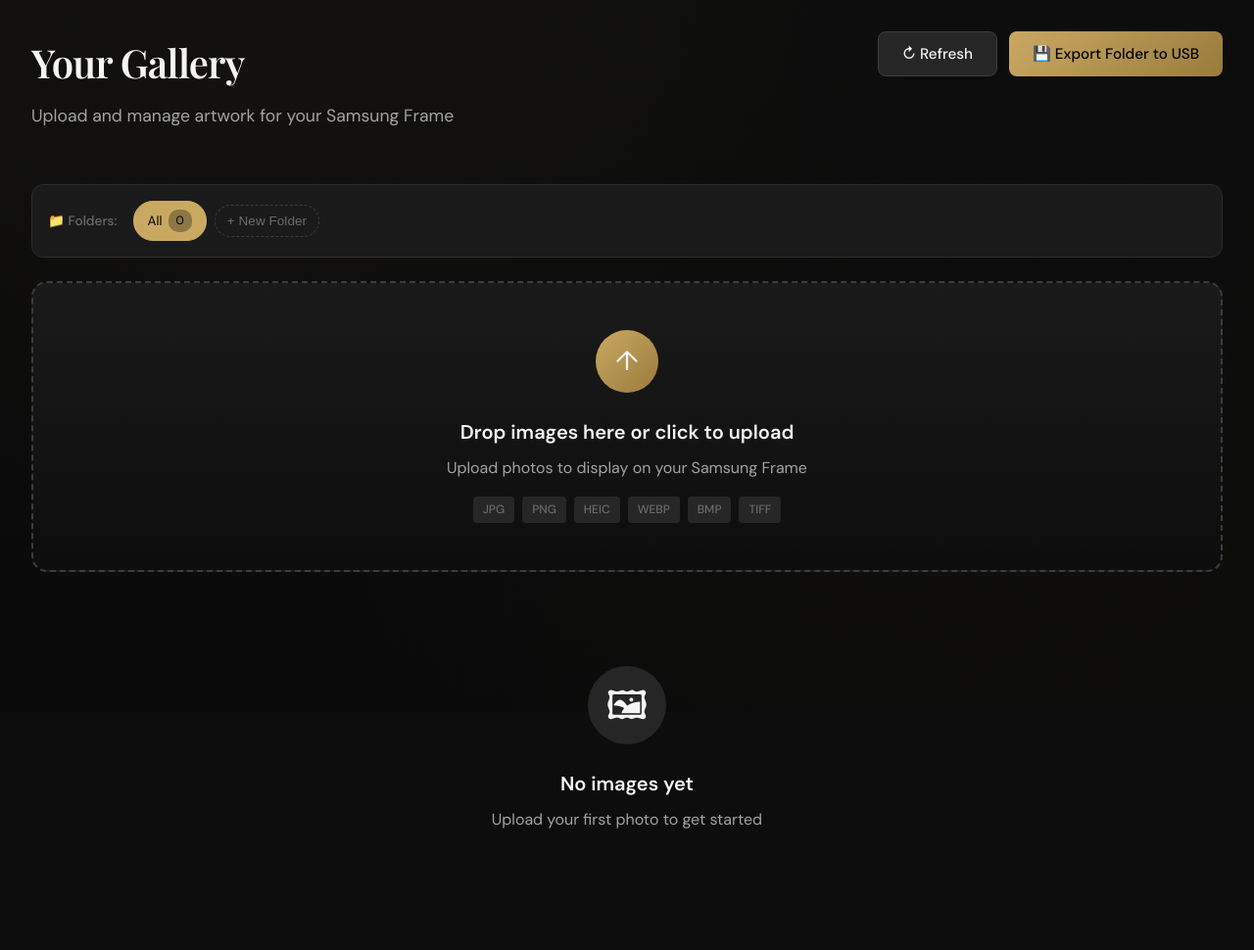
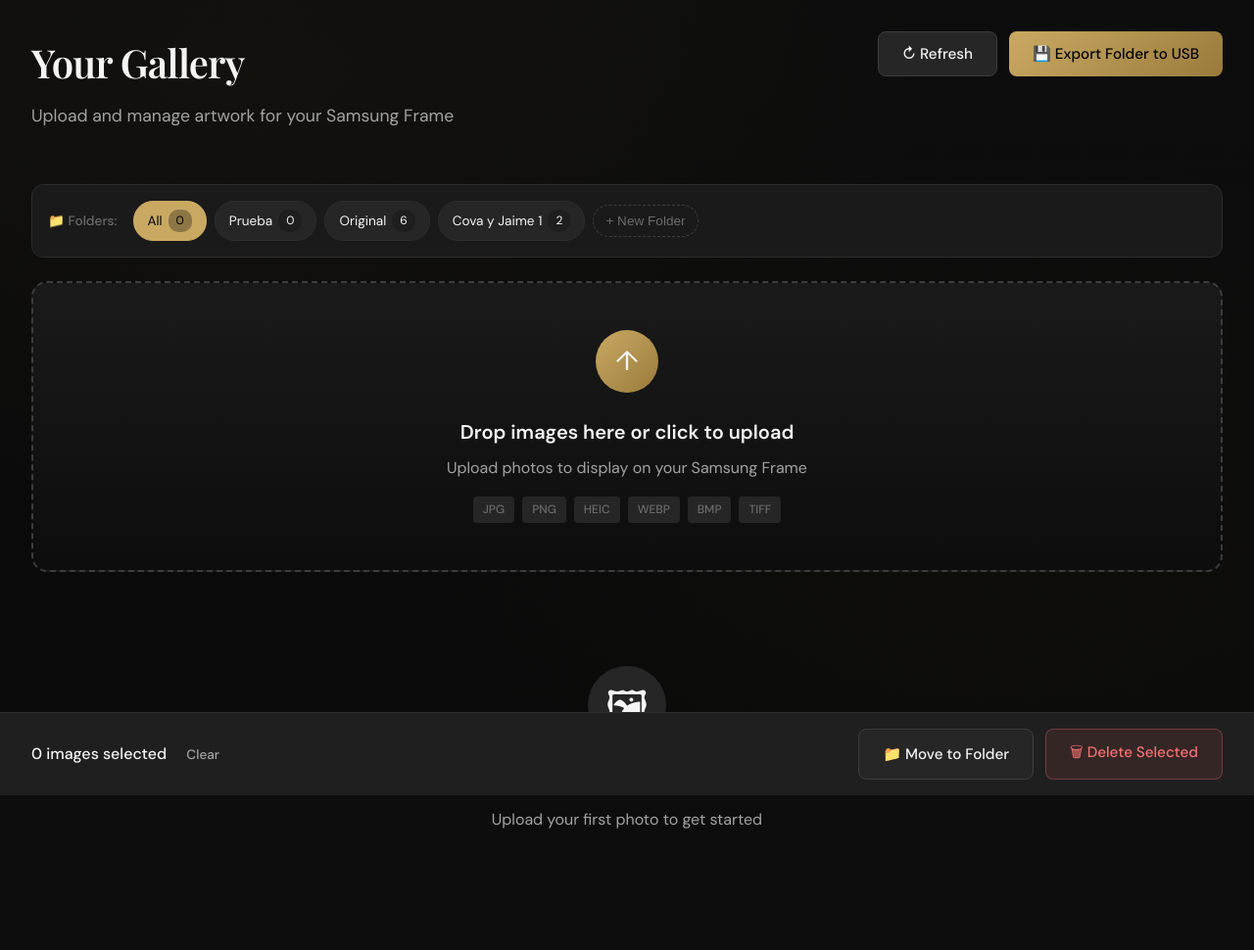
Before and after one commit to jaimerr/samsung-frame-art-manager, a Flask app: page / in a window 1280 px wide. Shown: the part 73-1043 px from the top of the page at 98% size. Run offline with Flask 3, Linux system fonts and the light colour scheme; some libraries are stand-ins or nearby versions.

Commit message:
Fix folder system and add multi-select
- Fixed 'Unsorted' folder to properly show unassigned images
- Added multi-select: click images to select, batch move/delete
- Batch action bar appears when images selected
- Removed TV send buttons (not supported on 2024 models)
- Delete images now works properly
- Better UI for selecting and organizing photos

```diff
--- a/app.py
+++ b/app.py
@@ -791,6 +791,13 @@
     collections_data = load_collections()
     assignments = collections_data.get('image_assignments', {})
 
+    if collection_id == 'unassigned':
+        # Get all images not assigned to any collection
+        all_images = get_all_images()
+        assigned_files = set(assignments.keys())
+        images = [img for img in all_images if img['filename'] not in assigned_files]
+        return jsonify({"images": images, "collection_id": collection_id})
+
     # Get filenames in this collection
     collection_files = [f for f, c in assignments.items() if c == collection_id]
 
@@ -839,6 +846,86 @@
         save_collections(collections_data)
 
     return jsonify({"success": True})
+
+
+@app.route('/api/images/batch/collection', methods=['POST'])
+def batch_assign_to_collection():
+    """Assign multiple images to a collection"""
+    data = request.get_json()
+    filenames = data.get('filenames', [])
+    collection_id = data.get('collection_id')
+
+    if not filenames:
+        return jsonify({"error": "No files specified"}), 400
+
+    if not collection_id:
+        return jsonify({"error": "collection_id required"}), 400
+
+    collections_data = load_collections()
+
+    if collection_id != 'unassigned' and collection_id not in collections_data['collections']:
+        return jsonify({"error": "Collection not found"}), 404
+
+    moved = 0
+    for filename in filenames:
+        filepath = os.path.join(UPLOAD_FOLDER, filename)
+        if os.path.exists(filepath):
+            if collection_id == 'unassigned':
+                # Remove from collection
+                if filename in collections_data['image_assignments']:
+                    del collections_data['image_assignments'][filename]
+            else:
+                collections_data['image_assignments'][filename] = collection_id
+            moved += 1
+
+    save_collections(collections_data)
+
+    return jsonify({"success": True, "moved": moved})
+
+
+@app.route('/api/images/batch/delete', methods=['POST'])
+def batch_delete_images():
+    """Delete multiple images"""
+    data = request.get_json()
+    filenames = data.get('filenames', [])
+
+    if not filenames:
+        return jsonify({"error": "No files specified"}), 400
+
+    deleted = 0
+    collections_data = load_collections()
+
+    for filename in filenames:
+        filepath = os.path.join(UPLOAD_FOLDER, filename)
+
+        try:
+            # Delete original
+            if os.path.exists(filepath):
+                os.remove(filepath)
+
+            # Delete processed version if exists
+            processed_path = os.path.join(PROCESSED_FOLDER,
+                                          f"{Path(filename).stem}_processed.jpg")
+            if os.path.exists(processed_path):
+                os.remove(processed_path)
+
+            # Delete thumbnail if exists
+            thumb_path = os.path.join(THUMBNAILS_FOLDER,
+                                      f"{Path(filename).stem}_thumb.jpg")
+            if os.path.exists(thumb_path):
+                os.remove(thumb_path)
+
+            # Remove from collections
+            if filename in collections_data['image_assignments']:
+                del collections_data['image_assignments'][filename]
+
+            deleted += 1
+        except Exception as e:
+            logger.error(f"Failed to delete {filename}: {e}")
+
+    save_collections(collections_data)
+
+    return jsonify({"success": True, "deleted": deleted})
 
 
 @app.route('/api/tv/art-list')
--- a/templates/index.html
+++ b/templates/index.html
@@ -115,6 +115,90 @@
     .collection-badge:hover {
         background: var(--accent-gold);
         color: #000;
+    }
+
+    /* Multi-select mode */
+    .image-card.selectable {
+        cursor: pointer;
+    }
+
+    .image-card.selected {
+        outline: 3px solid var(--accent-gold);
+        outline-offset: -3px;
+    }
+
+    .image-card.selected::after {
+        content: '✓';
+        position: absolute;
+        top: 10px;
+        right: 10px;
+        width: 28px;
+        height: 28px;
+        background: var(--accent-gold);
+        color: #000;
+        border-radius: 50%;
+        display: flex;
+        align-items: center;
+        justify-content: center;
+        font-weight: bold;
+        font-size: 14px;
+        z-index: 10;
+    }
+
+    .select-checkbox {
+        position: absolute;
+        top: 10px;
+        right: 10px;
+        width: 24px;
+        height: 24px;
+        background: rgba(0,0,0,0.5);
+        border: 2px solid #fff;
+        border-radius: 50%;
+        cursor: pointer;
+        z-index: 5;
+        display: none;
+    }
+
+    .image-card:hover .select-checkbox,
+    .select-mode .select-checkbox {
+        display: flex;
+        align-items: center;
+        justify-content: center;
+    }
+
+    .image-card.selected .select-checkbox {
+        background: var(--accent-gold);
+        border-color: var(--accent-gold);
+    }
+
+    /* Batch action bar */
+    .batch-action-bar {
+        position: fixed;
+        bottom: 0;
+        left: 0;
+        right: 0;
+        background: var(--bg-card);
+        border-top: 1px solid var(--border-subtle);
+        padding: 1rem 2rem;
+        display: flex;
+        align-items: center;
+        justify-content: space-between;
+        z-index: 100;
+        transform: translateY(100%);
+        transition: transform var(--transition-normal);
+    }
+
+    .batch-action-bar.visible {
+        transform: translateY(0);
+    }
+
+    .batch-info {
+        font-weight: 500;
+    }
+
+    .batch-actions {
+        display: flex;
+        gap: 0.75rem;
     }
 
     /* Upload Zone */
@@ -805,20 +891,21 @@
 <div class="gallery-grid" id="gallery-grid">
     {% if images %}
         {% for image in images %}
-        <div class="image-card" data-filename="{{ image.filename }}">
+        <div class="image-card" data-filename="{{ image.filename }}" onclick="toggleImageSelection(event, '{{ image.filename }}')">
             <div class="image-preview">
+                <div class="select-checkbox" onclick="event.stopPropagation(); toggleImageSelection(event, '{{ image.filename }}')"></div>
                 <img src="/thumbnails/{{ image.filename.rsplit('.', 1)[0] }}_thumb.jpg"
                      alt="Uploaded image"
                      onerror="this.src='/uploads/{{ image.filename }}'">
                 <div class="image-overlay">
                     <div class="image-actions">
-                        <button class="image-action-btn btn-crop" onclick="showCropModal('{{ image.filename }}')" title="Crop for Frame">
+                        <button class="image-action-btn btn-crop" onclick="event.stopPropagation(); showCropModal('{{ image.filename }}')" title="Crop for Frame">
                             ✂ Crop
                         </button>
-                        <button class="image-action-btn btn-view" onclick="showAssignCollectionModal('{{ image.filename }}')" title="Move to folder">
+                        <button class="image-action-btn btn-view" onclick="event.stopPropagation(); showAssignCollectionModal('{{ image.filename }}')" title="Move to folder">
                             📁
                         </button>
-                        <button class="image-action-btn btn-delete-img" onclick="deleteImage('{{ image.filename }}')" title="Delete">
+                        <button class="image-action-btn btn-delete-img" onclick="event.stopPropagation(); deleteImage('{{ image.filename }}')" title="Delete">
                             🗑
                         </button>
                     </div>
@@ -1020,6 +1062,21 @@
         </div>
     </div>
 </div>
+<!-- Batch Action Bar -->
+<div class="batch-action-bar" id="batch-action-bar">
+    <div class="batch-info">
+        <span id="selected-count">0</span> images selected
+        <button class="btn btn-ghost btn-sm" onclick="clearSelection()">Clear</button>
+    </div>
+    <div class="batch-actions">
+        <button class="btn btn-secondary" onclick="showBatchMoveModal()">
+            📁 Move to Folder
+        </button>
+        <button class="btn btn-danger" onclick="batchDelete()">
+            🗑 Delete Selected
+        </button>
+    </div>
+</div>
 {% endblock %}
 
 {% block scripts %}
@@ -1031,31 +1088,8 @@
     let cropData = null;
     let currentCollection = 'all';
     let collections = [];
-
-    // Load mattes
-    async function loadMattes() {
-        try {
-            mattes = await api('/api/tv/mattes');
-            renderMatteOptions();
-        } catch (e) {
-            console.error('Failed to load mattes:', e);
-        }
-    }
-
-    function renderMatteOptions() {
-        const grid = document.getElementById('matte-grid');
-        grid.innerHTML = mattes.map(m => `
-            <div class="matte-option ${m.id === selectedMatte ? 'selected' : ''}"
-                 onclick="selectMatte('${m.id}')">
-                <div class="matte-name">${m.name}</div>
-            </div>
-        `).join('');
-    }
-
-    function selectMatte(id) {
-        selectedMatte = id;
-        renderMatteOptions();
-    }
+    let selectedImages = new Set();
+
 
     // Upload handling
     const uploadZone = document.getElementById('upload-zone');
@@ -1143,20 +1177,22 @@
         const thumbName = result.filename.replace(/\.[^/.]+$/, '') + '_thumb.jpg';
         const meta = result.metadata;
 
+        card.onclick = (e) => toggleImageSelection(e, result.filename);
         card.innerHTML = `
             <div class="image-preview">
+                <div class="select-checkbox" onclick="event.stopPropagation(); toggleImageSelection(event, '${result.filename}')"></div>
                 <img src="/thumbnails/${thumbName}"
                      alt="Uploaded image"
                      onerror="this.src='/uploads/${result.filename}'">
                 <div class="image-overlay">
                     <div class="image-actions">
-                        <button class="image-action-btn btn-crop" onclick="showCropModal('${result.filename}')" title="Crop for Frame">
+                        <button class="image-action-btn btn-crop" onclick="event.stopPropagation(); showCropModal('${result.filename}')" title="Crop for Frame">
                             ✂ Crop
                         </button>
-                        <button class="image-action-btn btn-view" onclick="showAssignCollectionModal('${result.filename}')" title="Move to folder">
+                        <button class="image-action-btn btn-view" onclick="event.stopPropagation(); showAssignCollectionModal('${result.filename}')" title="Move to folder">
                             📁
                         </button>
-                        <button class="image-action-btn btn-delete-img" onclick="deleteImage('${result.filename}')" title="Delete">
+                        <button class="image-action-btn btn-delete-img" onclick="event.stopPropagation(); deleteImage('${result.filename}')" title="Delete">
                             🗑
                         </button>
                     </div>
@@ -1223,65 +1259,6 @@
         showModal('detail-modal');
     }
 
-    function showSendModal(filename) {
-        currentFilename = filename;
-        selectedMatte = 'none';
-        renderMatteOptions();
-
-        // Use processed version if available
-        const baseName = filename.replace(/\.[^/.]+$/, '');
-        document.getElementById('send-preview').src = `/processed/${baseName}_processed.jpg`;
-        document.getElementById('send-preview').onerror = function() {
-            this.src = `/uploads/${filename}`;
-        };
-
-        showModal('send-modal');
-    }
-
-    function sendCurrentImage() {
-        closeModal('detail-modal');
-        showSendModal(currentFilename);
-    }
-
-    async function sendToTV() {
-        if (!currentFilename) return;
-
-        const btn = document.getElementById('send-btn');
-        const loading = document.getElementById('send-loading');
-        const text = document.getElementById('send-btn-text');
-
-        btn.disabled = true;
-        loading.style.display = 'inline-block';
-        text.textContent = 'Sending...';
-
-        try {
-            const result = await api('/api/tv/upload', {
-                method: 'POST',
-                body: JSON.stringify({
-                    filename: currentFilename,
-                    matte: selectedMatte
-                })
-            });
-
-            if (result.success) {
-                showToast('Image sent to Samsung Frame!', 'success');
-                closeModal('send-modal');
-            } else {
-                throw new Error(result.error);
-            }
-        } catch (e) {
-            // Check if it's a 2022+ TV API issue
-            if (e.message.includes('USB') || e.message.includes('not supported')) {
-                showToast('Direct upload not supported on 2022+ TVs. Use "Export to USB" instead.', 'error');
-            } else {
-                showToast(`Failed to send: ${e.message}`, 'error');
-            }
-        } finally {
-            btn.disabled = false;
-            loading.style.display = 'none';
-            text.textContent = 'Send to TV';
-        }
-    }
 
     // Collection management functions
     async function loadCollections() {
@@ -1337,6 +1314,9 @@
         document.querySelectorAll('.collection-chip').forEach(chip => {
             chip.classList.toggle('active', chip.dataset.collection === collectionId);
         });
+
+        // Clear selection when changing collections
+        clearSelection();
 
         // Filter gallery
         if (collectionId === 'all') {
@@ -1353,11 +1333,8 @@
                     card.style.display = inCollection ? '' : 'none';
                 });
             } catch (e) {
-                // For 'unassigned', show images not in any collection
-                if (collectionId === 'unassigned') {
-                    const allCollResult = await api('/api/collections');
-                    // Would need backend support - for now show all
-                }
+                console.error('Error filtering:', e);
+                showToast('Error loading folder', 'error');
             }
         }
     }
@@ -1526,20 +1503,21 @@
             }
 
             grid.innerHTML = images.map(img => `
-                <div class="image-card" data-filename="${img.filename}">
+                <div class="image-card" data-filename="${img.filename}" onclick="toggleImageSelection(event, '${img.filename}')">
                     <div class="image-preview">
+                        <div class="select-checkbox" onclick="event.stopPropagation(); toggleImageSelection(event, '${img.filename}')"></div>
                         <img src="/thumbnails/${img.filename.replace(/\.[^/.]+$/, '')}_thumb.jpg"
                              alt="Uploaded image"
                              onerror="this.src='/uploads/${img.filename}'">
                         <div class="image-overlay">
                             <div class="image-actions">
-                                <button class="image-action-btn btn-crop" onclick="showCropModal('${img.filename}')" title="Crop for Frame">
+                                <button class="image-action-btn btn-crop" onclick="event.stopPropagation(); showCropModal('${img.filename}')" title="Crop for Frame">
                                     ✂ Crop
                                 </button>
-                                <button class="image-action-btn btn-view" onclick="showAssignCollectionModal('${img.filename}')" title="Move to folder">
+                                <button class="image-action-btn btn-view" onclick="event.stopPropagation(); showAssignCollectionModal('${img.filename}')" title="Move to folder">
                                     📁
                                 </button>
-                                <button class="image-action-btn btn-delete-img" onclick="deleteImage('${img.filename}')" title="Delete">
+                                <button class="image-action-btn btn-delete-img" onclick="event.stopPropagation(); deleteImage('${img.filename}')" title="Delete">
                                     🗑
                                 </button>
                             </div>
@@ -1556,83 +1534,15 @@
                 </div>
             `).join('');
 
+            // Reload collections to update counts
+            loadCollections();
+
             showToast('Gallery refreshed', 'success');
         } catch (e) {
             showToast('Failed to refresh gallery', 'error');
         }
     }
 
-    async function showTVArt() {
-        showModal('tv-art-modal');
-        const grid = document.getElementById('tv-art-grid');
-        grid.innerHTML = '<div class="loading" style="margin: 2rem auto;"></div>';
-
-        try {
-            const result = await api('/api/tv/art-list');
-
-            if (!result.art || result.art.length === 0) {
-                grid.innerHTML = `
-                    <div class="empty-state" style="grid-column: 1/-1;">
-                        <div class="empty-state-icon">📺</div>
-                        <h3 class="empty-state-title">No art on TV</h3>
-                        <p class="empty-state-text">Upload images to see them here</p>
-                    </div>
-                `;
-                return;
-            }
-
-            grid.innerHTML = result.art.map(art => `
-                <div class="tv-art-card" data-content-id="${art.content_id}">
-                    <div class="tv-art-actions">
-                        <button class="btn btn-sm btn-primary" onclick="selectTVArt('${art.content_id}')">
-                            Display
-                        </button>
-                        <button class="btn btn-sm btn-danger" onclick="deleteTVArt('${art.content_id}')">
-                            🗑
-                        </button>
-                    </div>
-                </div>
-            `).join('');
-        } catch (e) {
-            grid.innerHTML = `
-                <div class="empty-state" style="grid-column: 1/-1;">
-                    <div class="empty-state-icon">⚠️</div>
-                    <h3 class="empty-state-title">Could not load TV art</h3>
-                    <p class="empty-state-text">${e.message}</p>
-                </div>
-            `;
-        }
-    }
-
-    async function selectTVArt(contentId) {
-        try {
-            await api('/api/tv/select', {
-                method: 'POST',
-                body: JSON.stringify({ content_id: contentId })
-            });
-            showToast('Art selected on TV!', 'success');
-        } catch (e) {
-            showToast(`Failed to select art: ${e.message}`, 'error');
-        }
-    }
-
-    async function deleteTVArt(contentId) {
-        if (!confirm('Delete this art from your TV?')) return;
-
-        try {
-            await api('/api/tv/delete', {
-                method: 'DELETE',
-                body: JSON.stringify({ content_id: contentId })
-            });
-
-            const card = document.querySelector(`[data-content-id="${contentId}"]`);
-            if (card) card.remove();
-
-            showToast('Art deleted from TV', 'success');
-        } catch (e) {
-            showToast(`Failed to delete: ${e.message}`, 'error');
-        }
-    }
 
     function formatBytes(bytes) {
         if (bytes === 0) return '0 Bytes';
@@ -2058,8 +1968,142 @@
     // Initialize drag handlers
     initCropDrag();
 
+    // Multi-select functions
+    function toggleImageSelection(event, filename) {
+        // Don't select if clicking on action buttons
+        if (event.target.closest('.image-actions')) return;
+
+        const card = document.querySelector(`[data-filename="${filename}"]`);
+
+        if (selectedImages.has(filename)) {
+            selectedImages.delete(filename);
+            card.classList.remove('selected');
+        } else {
+            selectedImages.add(filename);
+            card.classList.add('selected');
+        }
+
+        updateBatchActionBar();
+    }
+
+    function updateBatchActionBar() {
+        const bar = document.getElementById('batch-action-bar');
+        const count = document.getElementById('selected-count');
+
+        count.textContent = selectedImages.size;
+
+        if (selectedImages.size > 0) {
+            bar.classList.add('visible');
+        } else {
+            bar.classList.remove('visible');
+        }
+    }
+
+    function clearSelection() {
+        selectedImages.clear();
+        document.querySelectorAll('.image-card.selected').forEach(card => {
+            card.classList.remove('selected');
+        });
+        updateBatchActionBar();
+    }
+
+    function showBatchMoveModal() {
+        if (selectedImages.size === 0) {
+            showToast('No images selected', 'error');
+            return;
+        }
+
+        const listDiv = document.getElementById('collection-list-assign');
+        let html = '';
+
+        for (const coll of collections) {
+            html += `
+                <div class="toggle-wrapper" style="margin-bottom: 0.5rem; cursor: pointer;"
+                     onclick="batchMoveToCollection('${coll.id}')">
+                    <div>
+                        <div class="toggle-label">${coll.name}</div>
+                        <div class="toggle-description">${coll.count} images</div>
+                    </div>
+                </div>
+            `;
+        }
+
+        html += `
+            <div class="toggle-wrapper" style="margin-top: 1rem; cursor: pointer;"
+                 onclick="batchMoveToCollection('unassigned')">
+                <div>
+                    <div class="toggle-label" style="color: var(--text-muted);">Remove from folder (Unsorted)</div>
+                </div>
+            </div>
+        `;
+
+        listDiv.innerHTML = html;
+        showModal('assign-collection-modal');
+    }
+
+    async function batchMoveToCollection(collectionId) {
+        try {
+            const filenames = Array.from(selectedImages);
+
+            await api('/api/images/batch/collection', {
+                method: 'POST',
+                body: JSON.stringify({
+                    filenames,
+                    collection_id: collectionId
+                })
+            });
+
+            showToast(`Moved ${filenames.length} images`, 'success');
+            closeModal('assign-collection-modal');
+            clearSelection();
+            loadCollections();
+
+            // Re-filter if needed
+            if (currentCollection !== 'all') {
+                filterByCollection(currentCollection);
+            }
+        } catch (e) {
+            showToast(`Failed: ${e.message}`, 'error');
+        }
+    }
+
+    async function batchDelete() {
+        if (selectedImages.size === 0) {
+            showToast('No images selected', 'error');
+            return;
+        }
+
+        if (!confirm(`Delete ${selectedImages.size} images? This cannot be undone.`)) {
+            return;
+        }
+
+        try {
+            const filenames = Array.from(selectedImages);
+
+            const result = await api('/api/images/batch/delete', {
+                method: 'POST',
+                body: JSON.stringify({ filenames })
+            });
+
+            // Remove cards from DOM
+            for (const filename of filenames) {
+                const card = document.querySelector(`[data-filename="${filename}"]`);
+                if (card) {
+                    card.style.opacity = '0';
+                    card.style.transform = 'scale(0.9)';
+                    setTimeout(() => card.remove(), 300);
+                }
+            }
+
+            showToast(`Deleted ${result.deleted} images`, 'success');
+            clearSelection();
+            loadCollections();
+        } catch (e) {
+            showToast(`Delete failed: ${e.message}`, 'error');
+        }
+    }
+
     // Initialize
-    loadMattes();
     loadCollections();
 
     // Close modals on escape key
```
Also changed, not shown: other parts of templates/index.html (+2 -45 lines), collections.json (added, +27 -0 lines), export_for_usb/Prueba/frame_art_002.jpg (added), 1 other file.
